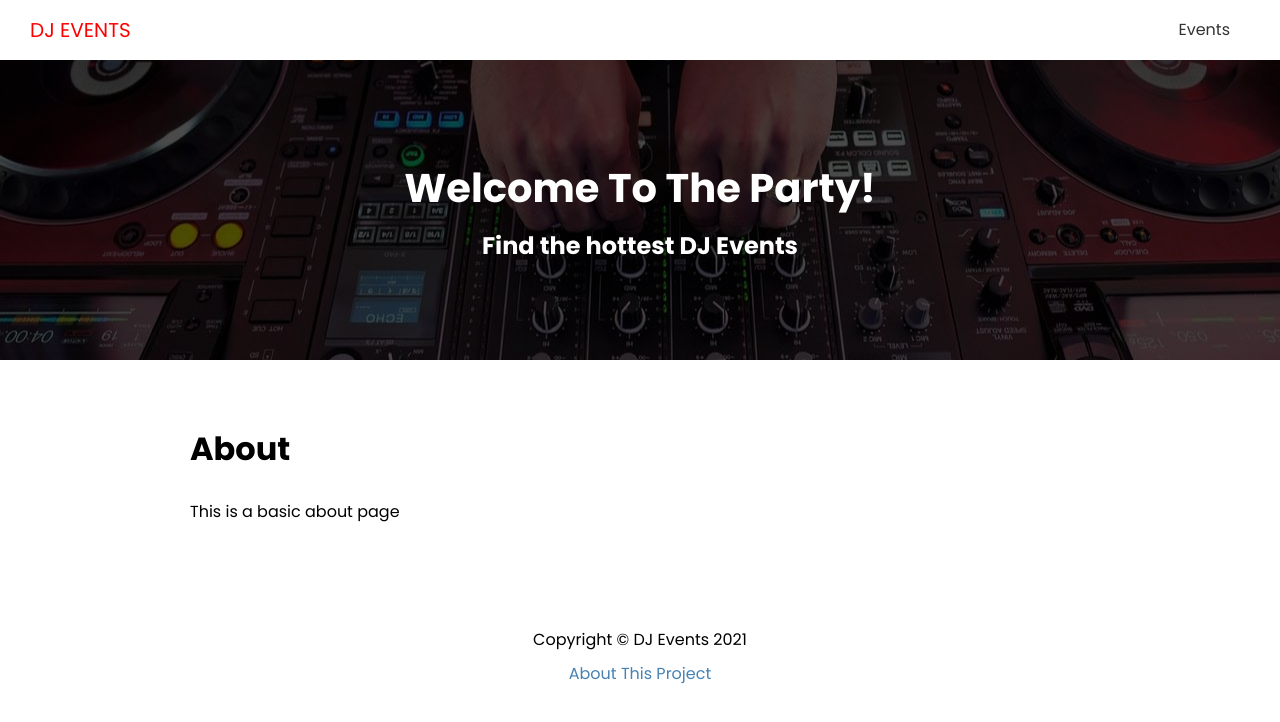
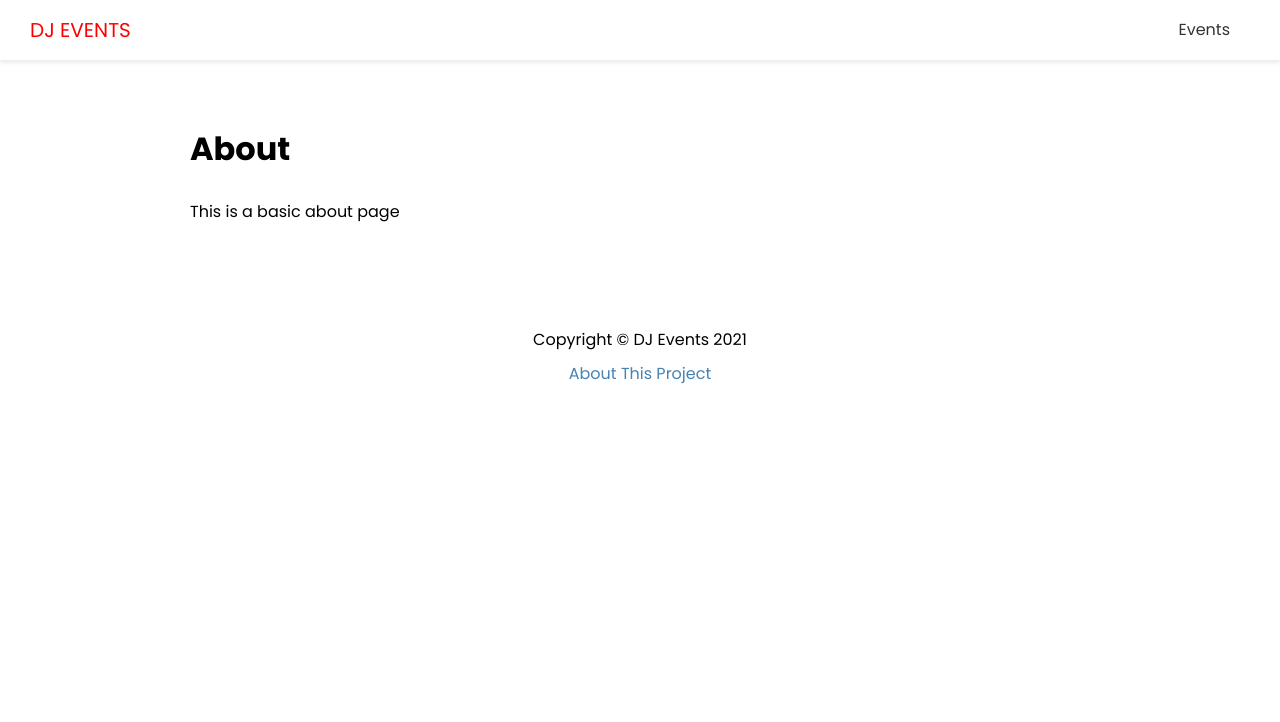
Before and after one commit to parth-gulati/event-management, a Next.js app: page /about in a window 1280 px wide. Shown: the top 722 px of the page. Built offline with nearby package versions, Linux system fonts and the light colour scheme.

Commit message:
Added conditional rendering for showcase

```diff
--- a/components/Layout.js
+++ b/components/Layout.js
@@ -1,11 +1,14 @@
 import React from "react";
 import Head from "next/head";
+import { Router, useRouter } from "next/router";
 import styles from "@/styles/Layout.module.css";
 import Header from "./Header";
 import Footer from "./Footer";
 import Showcase from "./Showcase";
 
 export default function Layout({ title, keywords, description, children }) {
+  const router = useRouter();
+
   return (
     <div>
       <Head>
@@ -15,7 +18,7 @@ export default function Layout({ title, keywords, description, children }) {
       </Head>
 
       <Header />
-      <Showcase />
+      {router.pathname === "/" && <Showcase />}
       <div className={styles.container}>{children}</div>
       <Footer />
     </div>
```
